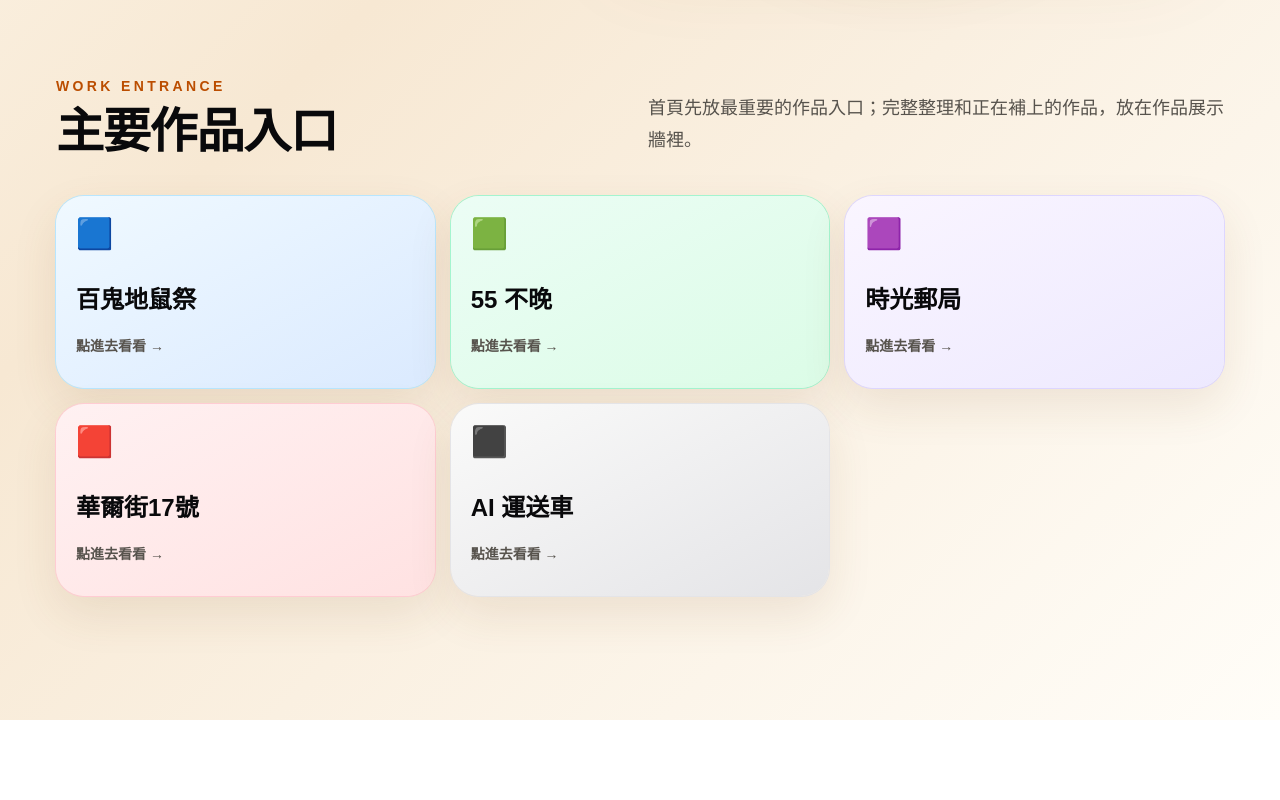
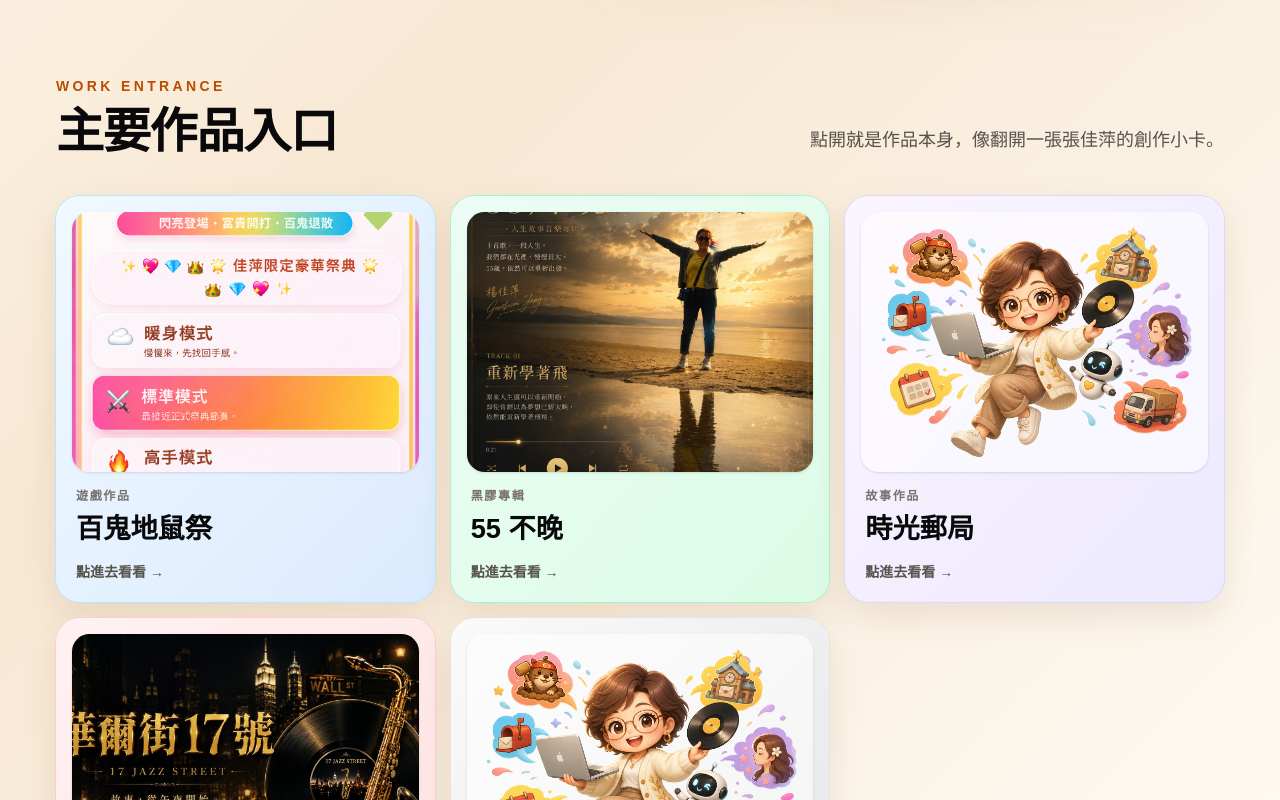
Before and after one commit to b0918800999-svg/jiaping-ai-lab, a Next.js app: page / in a window 1280 px wide. Shown: the part 800-1600 px from the top of the page. Before the commit the page ends 1520 px from the top, so only its background shows below. Built offline with nearby package versions, Linux system fonts and the light colour scheme.

Commit message:
優化首頁手機作品卡片

```diff
--- a/app/page.tsx
+++ b/app/page.tsx
@@ -11,33 +11,38 @@ const floatingWorks = [
 
 const growthCards = [
   {
-    icon: "🟦",
+    label: "遊戲作品",
     title: "百鬼地鼠祭",
     href: "https://hyakki-survival-game.vercel.app",
+    image: "/hyakki_festival.png",
     tone: "from-sky-50 to-blue-100 ring-sky-200",
   },
   {
-    icon: "🟩",
+    label: "黑膠專輯",
     title: "55 不晚",
     href: "https://55-not-late.vercel.app",
+    image: "/not-late-cover.jpg",
     tone: "from-emerald-50 to-green-100 ring-emerald-200",
   },
   {
-    icon: "🟪",
+    label: "故事作品",
     title: "時光郵局",
     href: "https://time-post-office.vercel.app/",
+    image: "/jiaping-chibi.png",
     tone: "from-purple-50 to-violet-100 ring-violet-200",
   },
   {
-    icon: "🟥",
+    label: "音樂專輯",
     title: "華爾街17號",
     href: "https://halflifeblues.vercel.app/",
+    image: "/wall-street-17.jpg",
     tone: "from-rose-50 to-red-100 ring-rose-200",
   },
   {
-    icon: "⬛",
+    label: "整理中",
     title: "AI 運送車",
     href: "/ai-truck",
+    image: "/jiaping-chibi.png",
     tone: "from-stone-50 to-zinc-200 ring-zinc-200",
   },
 ];
@@ -114,8 +119,8 @@ export default function Home() {
                 主要作品入口
               </h2>
             </div>
-            <p className="max-w-xl text-lg leading-8 text-stone-600">
-              首頁先放最重要的作品入口；完整整理和正在補上的作品，放在作品展示牆裡。
+            <p className="max-w-xl text-base leading-8 text-stone-600 sm:text-lg">
+              點開就是作品本身，像翻開一張張佳萍的創作小卡。
             </p>
           </div>
 
@@ -128,15 +133,28 @@ export default function Home() {
                 rel={
                   card.href.startsWith("http") ? "noopener noreferrer" : undefined
                 }
-                className={`group min-h-48 rounded-[1.75rem] bg-gradient-to-br ${card.tone} p-5 shadow-[0_18px_46px_rgba(120,77,28,0.11)] ring-1 transition duration-300 hover:-translate-y-2 hover:shadow-[0_26px_60px_rgba(120,77,28,0.18)]`}
+                className={`group grid min-h-36 grid-cols-[7rem_1fr] overflow-hidden rounded-[1.5rem] bg-gradient-to-br ${card.tone} p-3 shadow-[0_14px_34px_rgba(120,77,28,0.12)] ring-1 transition duration-300 hover:-translate-y-1.5 hover:shadow-[0_22px_52px_rgba(120,77,28,0.18)] sm:min-h-44 sm:grid-cols-1 sm:p-4`}
               >
-                <div className="text-3xl">{card.icon}</div>
-                <h3 className="mt-8 text-2xl font-black text-zinc-950">
-                  {card.title}
-                </h3>
-                <p className="mt-5 text-sm font-semibold text-stone-600 transition group-hover:translate-x-1">
-                  點進去看看 →
-                </p>
+                <div className="relative min-h-full overflow-hidden rounded-[1.1rem] bg-white/55 shadow-sm sm:aspect-[4/3]">
+                  <Image
+                    src={card.image}
+                    alt={`${card.title} 作品封面`}
+                    width={720}
+                    height={540}
+                    className="h-full w-full object-cover transition duration-500 group-hover:scale-105"
+                  />
+                </div>
+                <div className="flex min-w-0 flex-col justify-center px-4 py-3 sm:px-1 sm:pb-1 sm:pt-4">
+                  <p className="text-xs font-bold tracking-[0.14em] text-stone-500">
+                    {card.label}
+                  </p>
+                  <h3 className="mt-2 text-2xl font-black leading-tight text-zinc-950 sm:text-[1.7rem]">
+                    {card.title}
+                  </h3>
+                  <p className="mt-4 text-sm font-semibold text-stone-600 transition group-hover:translate-x-1">
+                    點進去看看 →
+                  </p>
+                </div>
               </a>
             ))}
           </div>
```
Also changed, not shown: public/not-late-cover.jpg (added).
